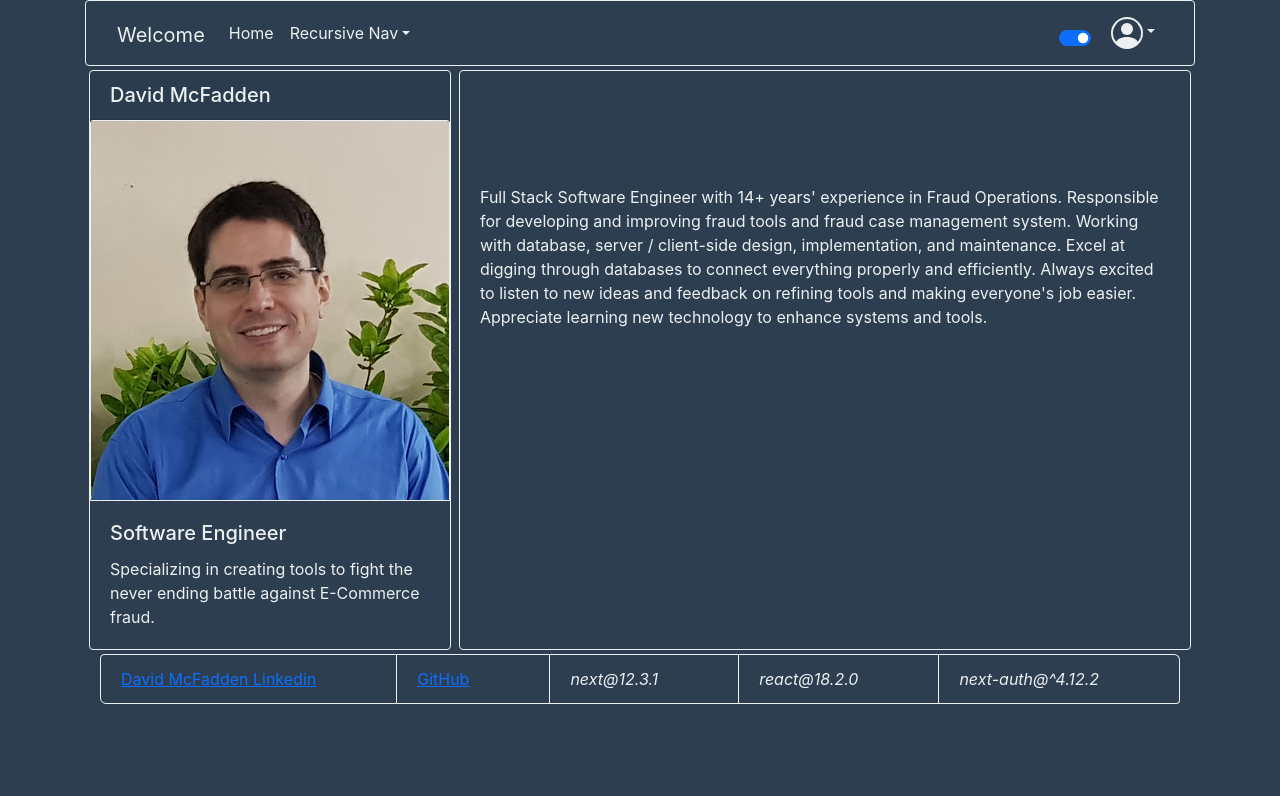
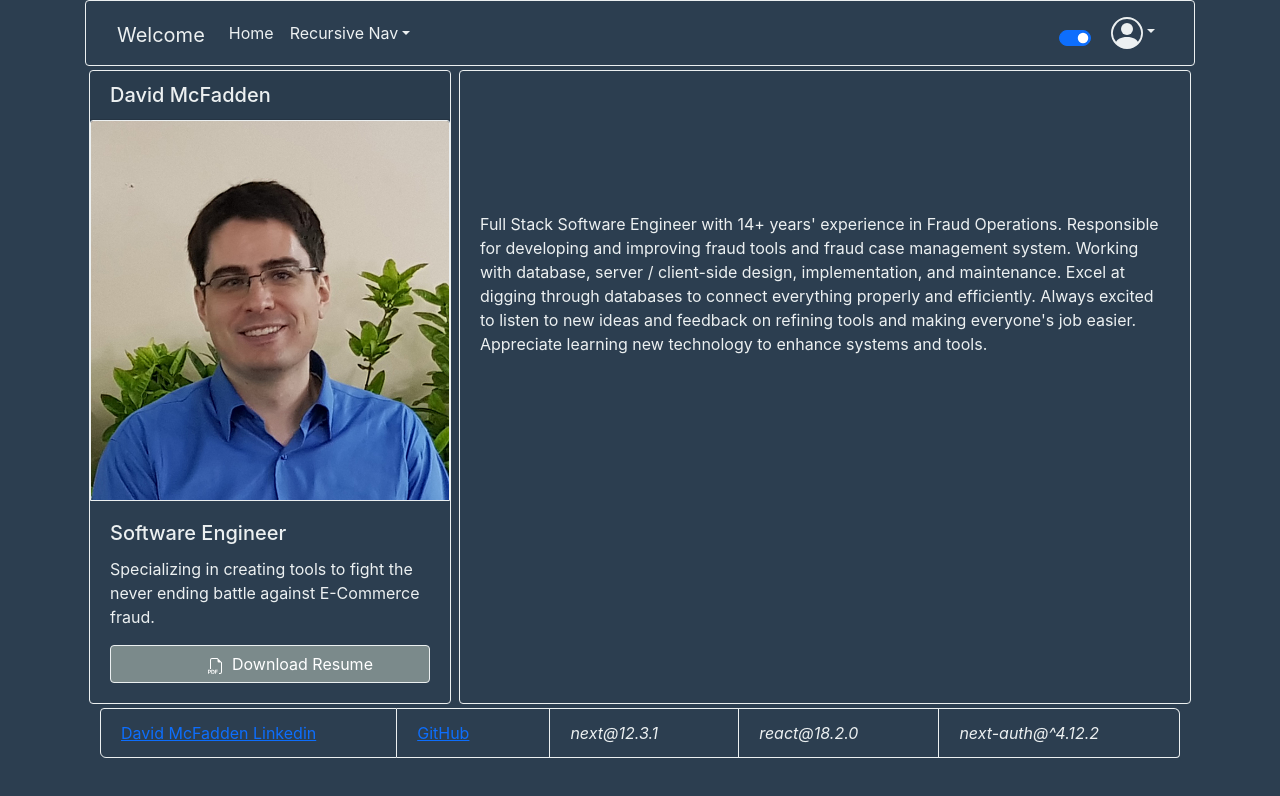
Before and after one commit to dtmcfadden/dtmc-portfolio, a Next.js app: page / in a window 1280 px wide. Shown: the top 796 px of the page. Built offline with nearby package versions, Linux system fonts and the light colour scheme; no server answers.

Commit message:
added button with link to resume added resume file

```diff
--- a/components/PortfolioImageCard/portfolioImageCard.tsx
+++ b/components/PortfolioImageCard/portfolioImageCard.tsx
@@ -1,8 +1,9 @@
 // import type { NextApiRequest, NextApiResponse } from 'next';
-import { Card, Image } from 'react-bootstrap';
+import { Card, Col, Image, Row } from 'react-bootstrap';
 import styles from './portfolioImageCard.module.css';
 import { useRecoilValue } from 'recoil';
 import { getThemeSiteState } from '@/recoil/selectors/themeSiteSelector';
+import ResumePdfButton from '../resumepdfbutton/resumepdfbutton';
 
 export default function PortfolioImageCard() {
 	const { bg: themeBg, border: themeBorder } = useRecoilValue(getThemeSiteState);
@@ -23,6 +24,7 @@ export default function PortfolioImageCard() {
 						Specializing in creating tools to fight the never ending battle against{' '}
 						<span className="text-nowrap">E-Commerce</span> fraud.
 					</Card.Text>
+					<ResumePdfButton />
 				</Card.Body>
 			</Card>
 		</>
--- /dev/null
+++ b/components/resumepdfbutton/resumepdfbutton.module.css
@@ -0,0 +1,3 @@
+.resumeBtn {
+  padding-left: 45px;
+}
--- /dev/null
+++ b/components/resumepdfbutton/resumepdfbutton.module.scss
@@ -0,0 +1,3 @@
+.resumeBtn {
+	padding-left: 45px;
+}
--- /dev/null
+++ b/components/resumepdfbutton/resumepdfbutton.tsx
@@ -0,0 +1,22 @@
+import { Button, Card, Container, Form, Image } from 'react-bootstrap';
+import styles from './resumepdfbutton.module.css';
+import { FiletypePdf, Link } from 'react-bootstrap-icons';
+import React, { useEffect, useState } from 'react';
+import { useRecoilValue } from 'recoil';
+import { getThemeSiteState } from '@/recoil/selectors/themeSiteSelector';
+
+export default function ResumePdfButton() {
+	const { button: themeButton, border: themeBorder } = useRecoilValue(getThemeSiteState);
+
+	return (
+		<Button
+			type="button"
+			href={`/static/David_McFadden_Resume.pdf`}
+			target={`_resume`}
+			className={`w-100 submit ${themeButton} border ${themeBorder} ${styles.resumeBtn}`}
+		>
+			<FiletypePdf size={16} className={`mx-2`} />
+			Download Resume
+		</Button>
+	);
+}
--- a/controllers/user/user.controller.ts
+++ b/controllers/user/user.controller.ts
@@ -22,7 +22,7 @@ export const getUserByName = async (name: string): Promise<UserFull | null> => {
 			roles: true,
 			createdAt: true,
 			updatedAt: true,
-			userPrefs: {
+			userprefs: {
 				select: {
 					theme: true,
 				},
```
Also changed, not shown: public/og.png (deleted), 1 other file (tests, documents, lock files or other folders).
